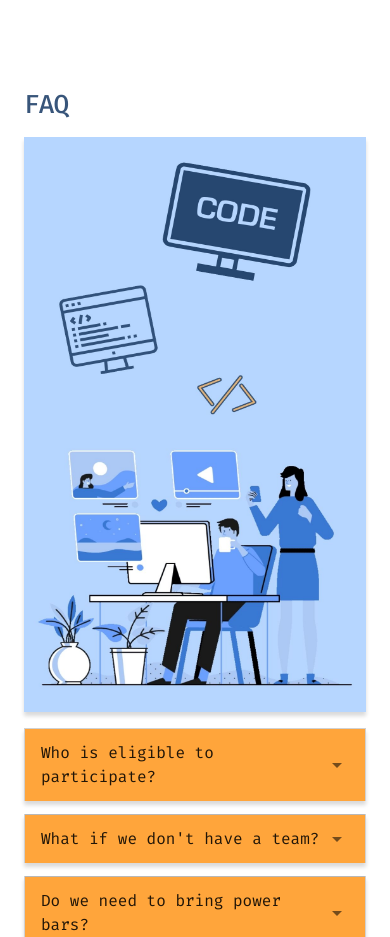
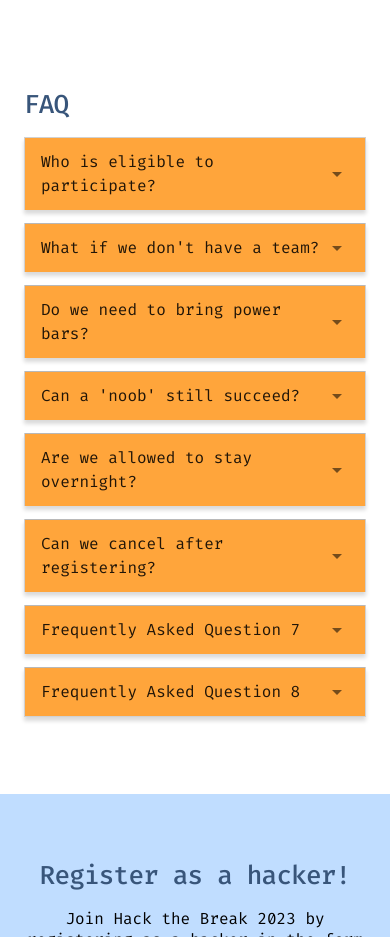
Before and after one commit to jmc37/HackTheBreak, a React (Vite) app: page / in a window 390 px wide. Shown: the part 5220-6157 px from the top of the page. Built offline with nearby package versions, Linux system fonts and the light colour scheme; a web font is replaced by a local one.

Commit message:
Update FAQ section for mobile & tablet

```diff
--- a/src/styles/FAQ.module.css
+++ b/src/styles/FAQ.module.css
@@ -11,9 +11,7 @@
 }
 
 .faqGraphic {
-    width: 100%;
-    height: 35.9375rem;
-    box-shadow: 0px 0.25rem 0.25rem rgba(0, 0, 0, 0.15);
+    display: none;
 }
 
 .accordion {
@@ -30,10 +28,13 @@
 
     .faqBox {
         align-items: flex-end;
+        align-self: flex-start;
     }
 
     .faqGraphic {
+        display: block;
         width: 50%;
         height: 38rem;
+        box-shadow: 0px 0.25rem 0.25rem rgba(0, 0, 0, 0.15);
     }
 }
```
